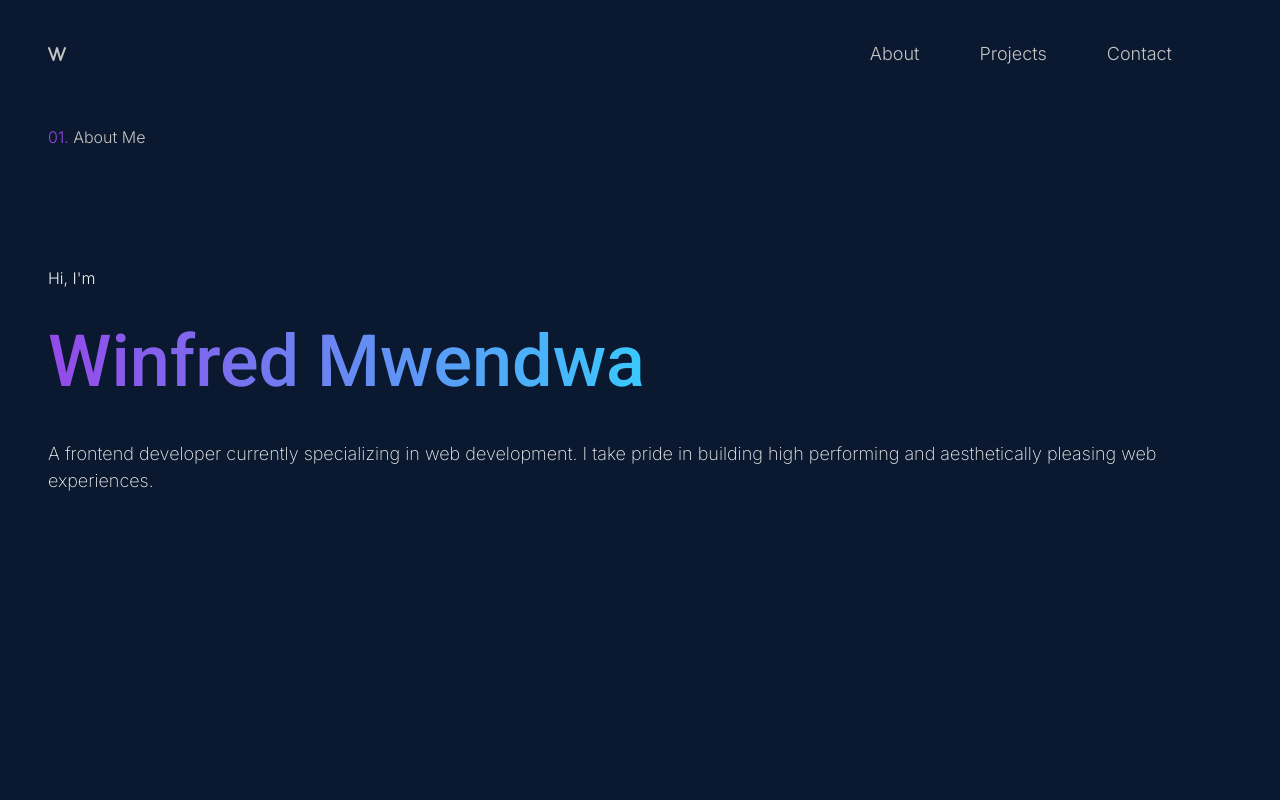
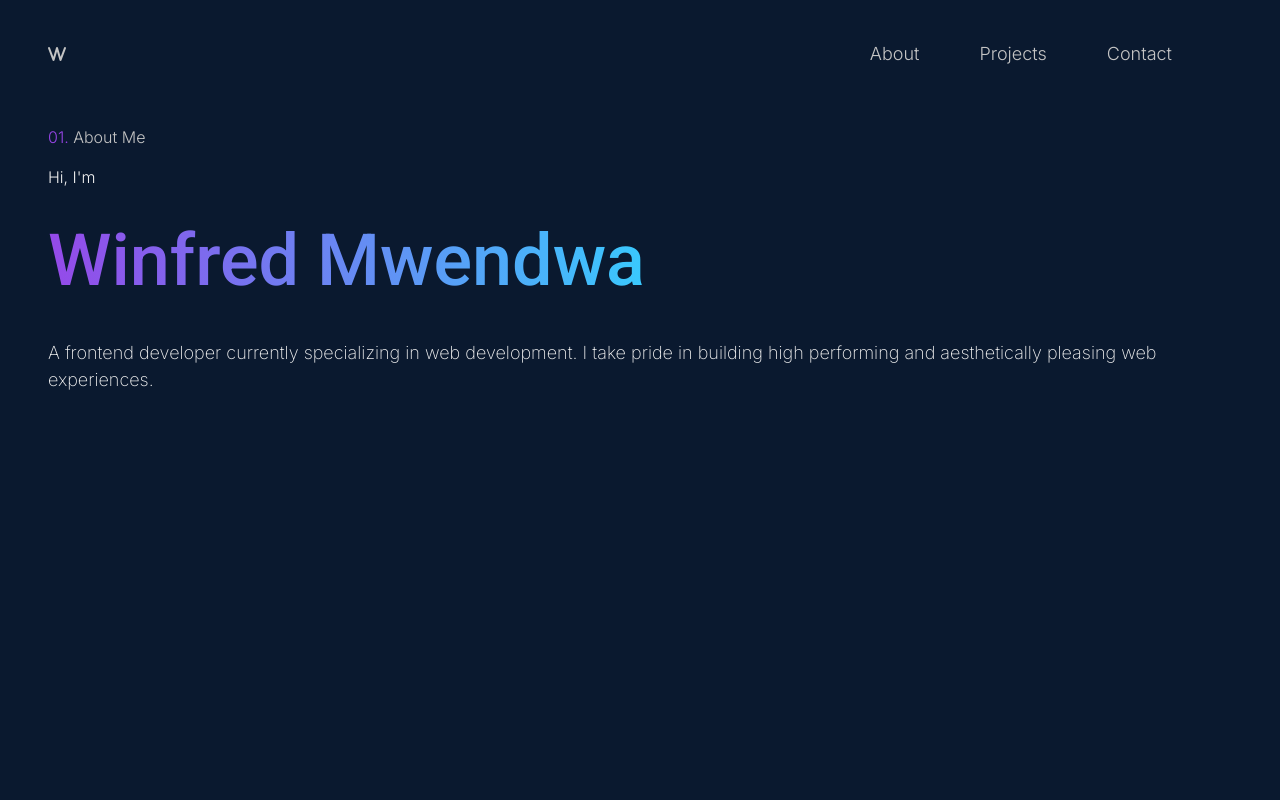
Before and after one commit to Winfred-Mwendwa/Portfolio, a website built with Vite: page index.html in a window 1280 px wide. Shown: the top 800 px of the page. Built offline with nearby package versions, Linux system fonts and the light colour scheme.

Commit message:
seventh commit

```diff
--- a/style.css
+++ b/style.css
@@ -110,7 +110,7 @@ picture, svg {
 /*spacing between sections*/
   --header-margin: 40px;
   --nav-margin: 30px;
-  --intro-margin-top:117px;
+  --intro-margin-top:16px;
   --name-margin-top: 18px;
   --about-margin-top:24px;
 
```
